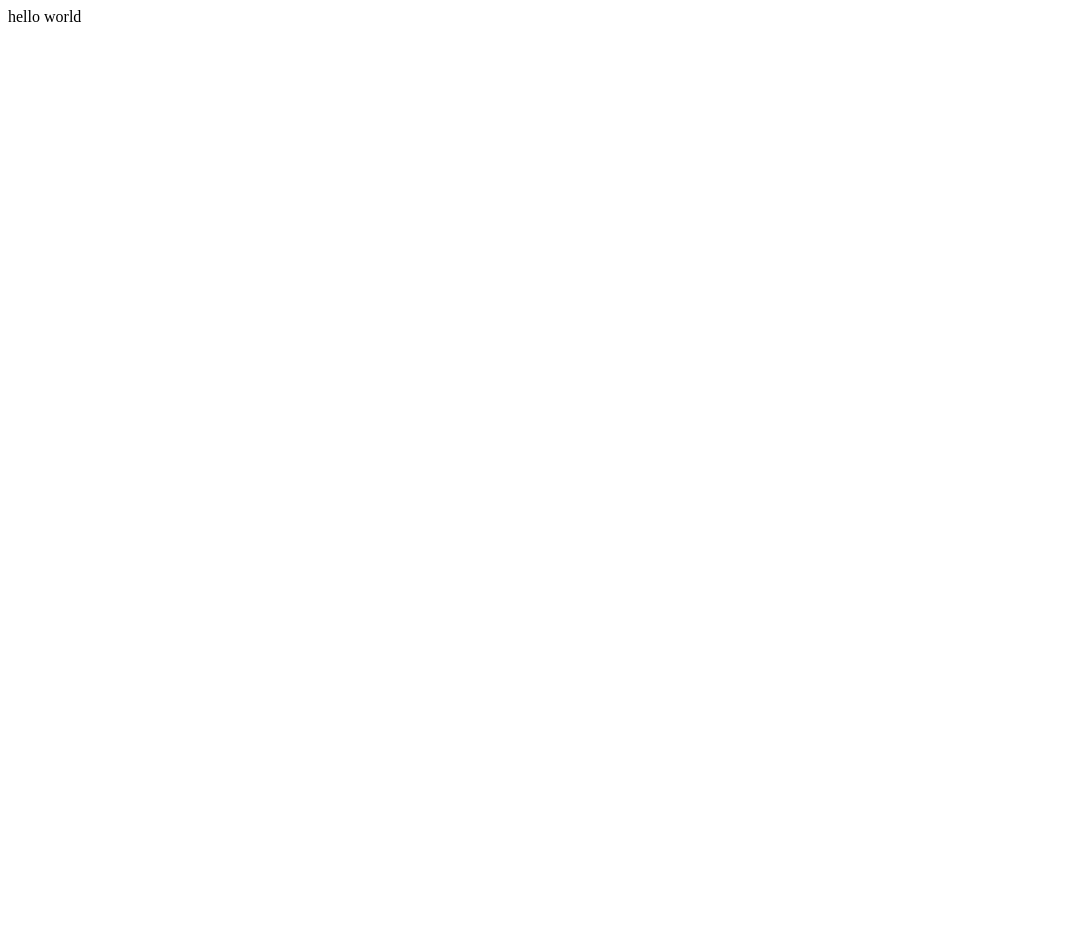
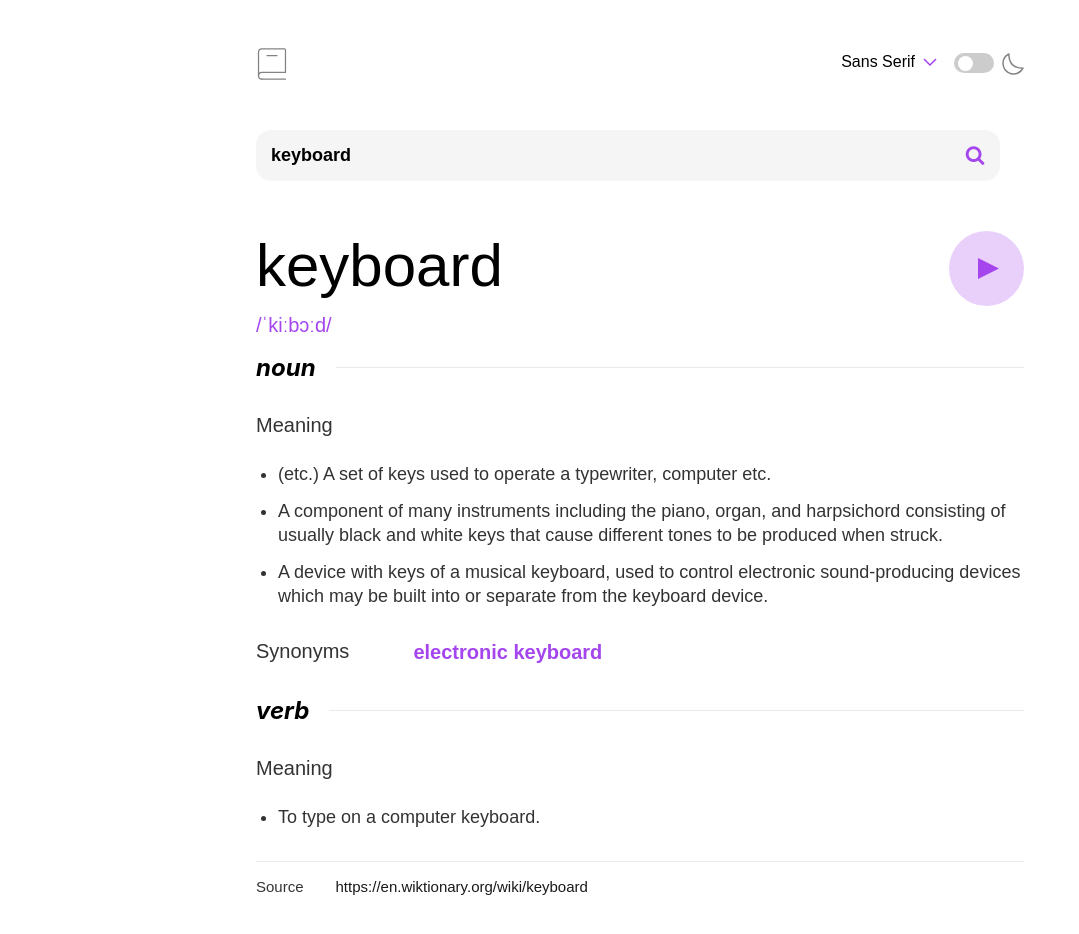
Before and after one commit to sangam2109/Dcitionary-website, a website: page index.html in a window 1280 px wide. Shown: the whole page, without its empty margins (0-1079 px from the left). Before the commit the page ends 800 px from the top, so only its background shows below. Drawn offline with nearby package versions, Linux system fonts and the light colour scheme.

Commit message:
frontend done

```diff
--- /dev/null
+++ b/header.css
@@ -0,0 +1,122 @@
+*{
+  font-family: "Poppins", sans-serif;
+  padding: 0;
+  margin: 0;
+  box-sizing: border-box;
+}
+body {
+  padding: 3rem;
+  padding-inline: 20%;
+  background: white;
+}
+.above-content {
+  width: 100%;
+  height: 2rem;
+  display: flex;
+  justify-content: space-between;
+
+}
+#logo-dict {
+  float: left;
+  width: 2rem;
+  height: auto;
+}
+.mode-btn{
+  gap:.5rem;
+  display: flex;
+  align-self: center;
+}
+.dropdown {
+  position: relative;
+  display: inline-block;
+}
+
+.dropdown-label {
+  cursor: pointer;
+  display: flex;
+  gap: 0.5rem;
+  align-items: center;
+}
+
+.dropdown-checkbox {
+  display: none;
+}
+
+.dropdown-menu {
+  position: absolute;
+  top: calc(100% + 1rem);
+  right: 0;
+  display: none;
+  background-color: #ffffff;
+  border-radius: 1rem;
+  width: max-content;
+  box-shadow: 0 2px 4px rgba(0, 0, 0, 0.2);
+}
+
+.dropdown-checkbox:checked ~ .dropdown-menu {
+  display:-webkit-inline-box;
+}
+
+.dropdown-menu a {
+  display: block;
+  width: fit-content;
+  color: black;
+  text-decoration: none;
+  padding: 0.2rem .5rem;
+}
+
+.dropdown-menu a:hover {
+  color: #b892ff;
+}
+
+.header-line{
+  width: 1px;
+  height: 100%;
+  --tw-bg-opacity: 1;
+  background-color: rgb(233 233 233 / var(--tw-bg-opacity));
+}
+
+ .switch {
+  position: relative;
+  display: flex;
+  width: 40px;
+  gap: 1rem;
+  height: 20px;
+}
+.switch input {
+  display: none;
+}
+.slider {
+  position: absolute;
+  cursor: pointer;
+  top: 0;
+  left: 0;
+  right: 0;
+  bottom: 0;
+  background: #ccc;
+  border-radius: 34px;
+  transition: 0.4s;
+}
+.slider:before {
+  content: "";
+  position: absolute;
+  height: 15px;
+  width: 15px;
+  left: 4px;
+  bottom: 2.5px;
+  background: #fff;
+  border-radius: 50%;
+  transition: 0.4s;
+}
+
+input:checked + .slider {
+  background: #b892ff;
+}
+input:checked + .slider:before {
+  transform: translateX(17px);
+}
+
+.dark-mode {
+  background-color: black;
+  color: white;
+}
--- a/index.html
+++ b/index.html
@@ -1,15 +1,116 @@
 <!DOCTYPE html>
 <html lang="en">
+
 <head>
     <meta charset="UTF-8">
     <meta name="viewport" content="width=device-width, initial-scale=1.0">
     <title>Dictionary website</title>
     <link rel="shortcut icon" href="images/dictionary.png" type="image/x-icon">
-    <link rel="stylesheet" href="style.css">
+
+    <link rel="stylesheet" href="header.css">
     <script src="script.js"></script>
+    <link rel="stylesheet" href="https://cdnjs.cloudflare.com/ajax/libs/font-awesome/4.7.0/css/font-awesome.min.css">
+    <link rel="stylesheet" href="main.css">
+    <link rel="stylesheet" href="search.css">
+    <script src="https://unpkg.com/axios/dist/axios.min.js"></script>
+
 </head>
+
 <body>
-    hello world
+
+    <header class="head-dictionary">
+        <nav class="above-content">
+
+            <img src="images/logo.svg" id="logo-dict">
+
+
+            <div class="mode-btn">
+                <div class="dropdown">
+                    <label for="drop" class="dropdown-label">
+                        <p>Sans Serif</p>
+                        <img src="/images/icon-arrow-down.svg" alt="">
+                    </label>
+                    <input id="drop" class="dropdown-checkbox" type="checkbox">
+                    <div class="dropdown-menu">
+                        <a href="/Sans Serif/keyboard">Sans Serif</a>
+                        <a href="/Serif/keyboard">Serif</a>
+                        <a href="/Mono/keyboard">Mono</a>
+                    </div>
+                </div>
+                <div class="header-line"></div>
+                <label class="switch">
+                    <input type="checkbox" onclick="changeMode()">
+                    <span class="slider"></span>
+                </label>
+                <img src="images/icon-moon.svg" alt="">
+                </label>
+
+            </div>
+        </nav>
+        <div class="search-container">
+            <form onsubmit="event.preventDefault(); fetchDataFromDictionaryAPI('search-input','phonetic');">
+                <input type="text" placeholder="Search" value="keyboard" name="search" id="search-input">
+                <button type="submit"><i class="fa fa-search"></i></button>
+            </form>
+        </div>
+    </header>
+    <main>
+        <!-- Main Content -->
+        <div id="word">
+            <h1 id="word-display">keyboard</h1>
+
+            <button id="play-btn"><img src="images/icon-play.svg" alt="" id="play"></button>
+
+
+        </div>
+        <p id="phonetic">/ˈkiːbɔːd/</p>
+        <section class="noun-container">
+            <div class="noun-container_data">
+                <h2 class="noun-container_data_noun">noun</h2>
+                <div class="noun-container_data_noun-line"></div>
+            </div>
+            <h4 class="meaning-title">Meaning</h4>
+            <ul class="meaning-list">
+                <li class="meaning-item">(etc.) A set of keys used to operate a typewriter, computer etc.</li>
+                <li class="meaning-item">A component of many instruments including the piano, organ, and harpsichord
+                    consisting of
+                    usually black and white keys that cause different tones to be produced when struck.</li>
+                <li class="meaning-item">A device with keys of a musical keyboard, used to control electronic
+                    sound-producing
+                    devices which may be built into or separate from the keyboard device.</li>
+            </ul>
+
+        </section>
+        <section class="synonyms-section">
+            <h2 class="synonyms-title">Synonyms</h2>
+            <form method="post" action="/?/search">
+                <input type="hidden" name="word" value="electronic keyboard">
+                <button class="synonym-button">electronic keyboard</button>
+            </form>
+        </section>
+
+        <section class="meaning-section">
+            <div class="noun-container_data">
+                <h2 class="noun-container_data_noun">verb</h2>
+                <div class="noun-container_data_noun-line"></div>
+            </div>
+
+            <h4 class="meaning-title">Meaning</h4>
+            <ul class="meaning-list">
+                <li class="meaning-item">To type on a computer keyboard.</li>
+            </ul>
+        </section>
+
+    </main>
+
+    <section class="section-divider"></section>
+
+    <div class="source-section">
+        <h2 class="source-title">Source</h2>
+        <a class="source-link"
+            href="https://en.wiktionary.org/wiki/keyboard">https://en.wiktionary.org/wiki/keyboard</a>
+    </div>
 
 </body>
+
 </html>
--- /dev/null
+++ b/main.css
@@ -0,0 +1,140 @@
+#word {
+  display: flex;
+  width: 100%;
+  justify-content: space-between;
+}
+#word-display {
+  font-size: 60px;
+  font-weight: 530;
+}
+#play-btn {
+  cursor: pointer;
+  background: none;
+  border: none;
+}
+
+#play {
+  float: right;
+}
+#phonetic {
+  color: hsl(274, 82%, 60%);
+  font-size: 20px;
+  margin-top: 0.5rem;
+  font-weight: 500;
+  margin-bottom: 1rem;
+}
+
+.noun-container {
+  margin-top: 1rem ;
+}
+.noun-container_data {
+  gap: 1.25rem;
+  display: flex;
+  width: 100%;
+  align-items: center;
+}
+.noun-container_data_noun {
+  font-family: Inter, sans-serif;
+  font-size: 24px;
+  line-height: 29px;
+  font-style: italic;
+  font-weight: 700;
+  margin: 0;
+
+}
+.noun-container_data_noun-line {
+  width: 100%;
+  height: 1.5px;
+  --tw-bg-opacity: 1;
+  background-color: rgb(233 233 233 / var(--tw-bg-opacity));
+}
+.meaning-title {
+  margin-top: 2rem;
+  font-size: 20px;
+  color: #333333;
+  font-weight: 200;
+}
+
+.meaning-list {
+  padding-left: 22px;
+  margin-top: 25px;
+  display: flex;
+  flex-direction: column;
+  gap: 13px;
+}
+
+.meaning-item {
+  font-size: 14px;
+  color: #000000;
+  font-size: 18px;
+  line-height: 24px;
+  opacity: 0.8;
+}
+.synonyms-section {
+  display: flex;
+  gap: 3rem;
+  margin-top: 2rem;
+  flex-wrap: wrap;
+}
+
+.synonyms-title {
+  margin-right: 1rem;
+  font-size: 20px;
+  color: #333333;
+  font-weight: 200;
+}
+
+.synonym-button {
+  font-size: 20px;
+  line-height: 24px;
+  font-weight: bold;
+  --tw-text-opacity: 1;
+  color: rgb(164 69 237 / var(--tw-text-opacity));
+  appearance: button;
+  background-color: transparent;
+  background-image: none;
+  cursor: pointer;
+  border: none;
+}
+.meaning-section{
+  margin-top: 2rem;
+}
+
+.section-divider {
+  width: 100%;
+  height: 1px;
+  background-color: #ffffff;
+  --tw-bg-opacity: 1;
+    background-color: rgb(233 233 233 / var(--tw-bg-opacity));
+    margin-top: 2rem;
+}
+
+
+.source-section {
+  margin-top: 1rem;
+  display: flex;
+   font-size: 20px;
+  line-height: 24px;
+}
+
+.source-title {
+  font-size: 12px;
+   color: #333333;
+  font-weight: 200;
+  font-size: 15px;
+  line-height: 18px;
+  margin-right: 2rem;
+}
+
+.source-link {
+  font-size: 12px;
+  color: #000000;
+  text-decoration: none;
+    font-size: 15px;
+  line-height: 18px;
+  opacity: .9;
+}
+a {
+  text-decoration: none;
+  color: hsl(0, 4%, 26%);
+}
--- a/script.js
+++ b/script.js
@@ -0,0 +1,48 @@
+
+const word = document.getElementById("search-input")
+const footer = document.getElementById("wikipedia-link")
+
+const fetchDataFromDictionaryAPI = async () => {
+    try {
+        const wordInput = document.getElementById("search-input");
+        const response = await axios.get(`https://api.dictionaryapi.dev/api/v2/entries/en/${wordInput.value}`);
+        const data = response.data[0];
+
+        const formattedData = {
+            word: data.word,
+            phonetic: data.phonetic,
+            meanings: data.meanings.map(meaning => ({
+            partOfSpeech: meaning.partOfSpeech,
+            definitions: meaning.definitions.map(definition => ({
+            meaning: definition.definition,
+            example: definition.example || null,
+            synonyms: definition.synonyms || [],
+            antonyms: definition.antonyms || []
+                }))
+            })),
+            source: data.sourceUrls[0]
+        };
+
+        console.log(formattedData);
+    } catch (error) {
+        console.error('Error fetching data from the API:', error.message);
+    }
+};
+
+// const fetchDataFromDictionaryAPI = async (id, value) => {
+//     try {
+//         let word = document.getElementById(id)
+//         const response = await axios.get(`https://api.dictionaryapi.dev/api/v2/entries/en/${word.value}`);
+//         const data = response.data[0][value];
+//         console.log(data);
+//         // console.log(data)
+//     } catch (error) {
+//         console.error('Error fetching data from the API:', error.message);
+//     }
+// };
+
+function changeMode() {
+    var element = document.body;
+    element.classList.toggle("dark-mode");
+    document.getElementById("search-input").style.color = "white";
+}
--- /dev/null
+++ b/search.css
@@ -0,0 +1,52 @@
+
+.search-container {
+  width: 100%;
+  margin: 50px auto;
+}
+input[type="text"] {
+  width: calc(100% - 24px);
+  font-size: 18px;
+  font-weight: 600;
+  color: black;
+  padding: 15px;
+  border: none;
+  border-radius: 15px;
+  background-color: hsl(0, 0%, 96%);
+  /* border: 2px solid #4b00ff; */
+}
+.search-container form {
+  position: relative;
+}
+.search-container form button {
+  position: absolute;
+  right: 1.5rem;
+  top: 0;
+  height: 100%;
+  width: 50px;
+  background: transparent;
+  border: transparent;
+  font-size: 20px;
+  color: hsl(274, 82%, 60%);
+  cursor: pointer;
+  outline: 0;
+}
+@media screen and (min-width:400px) and (max-width:600px){
+  body{
+    padding-inline: 10%;
+  }
+}
+@media screen and (min-width:250px) and (max-width:400px){
+  body{
+    padding-inline:5%;
+  }
+  #word-display {
+  font-size: 50px;
+  }
+  #play{
+    width: 3rem;
+    height: auto;
+  }
+  .source-title{
+    margin-right: .3rem;
+  }
+}
```
Also changed, not shown: package.json (added, +7 -0 lines), images/icon-arrow-down.svg (added), images/icon-moon.svg (added), images/icon-play.svg (added), images/icon-search.svg (added), images/icons copy.svg (added), images/icons8-dictionary-96.png (deleted), images/logo.svg (added), 1 other file.
